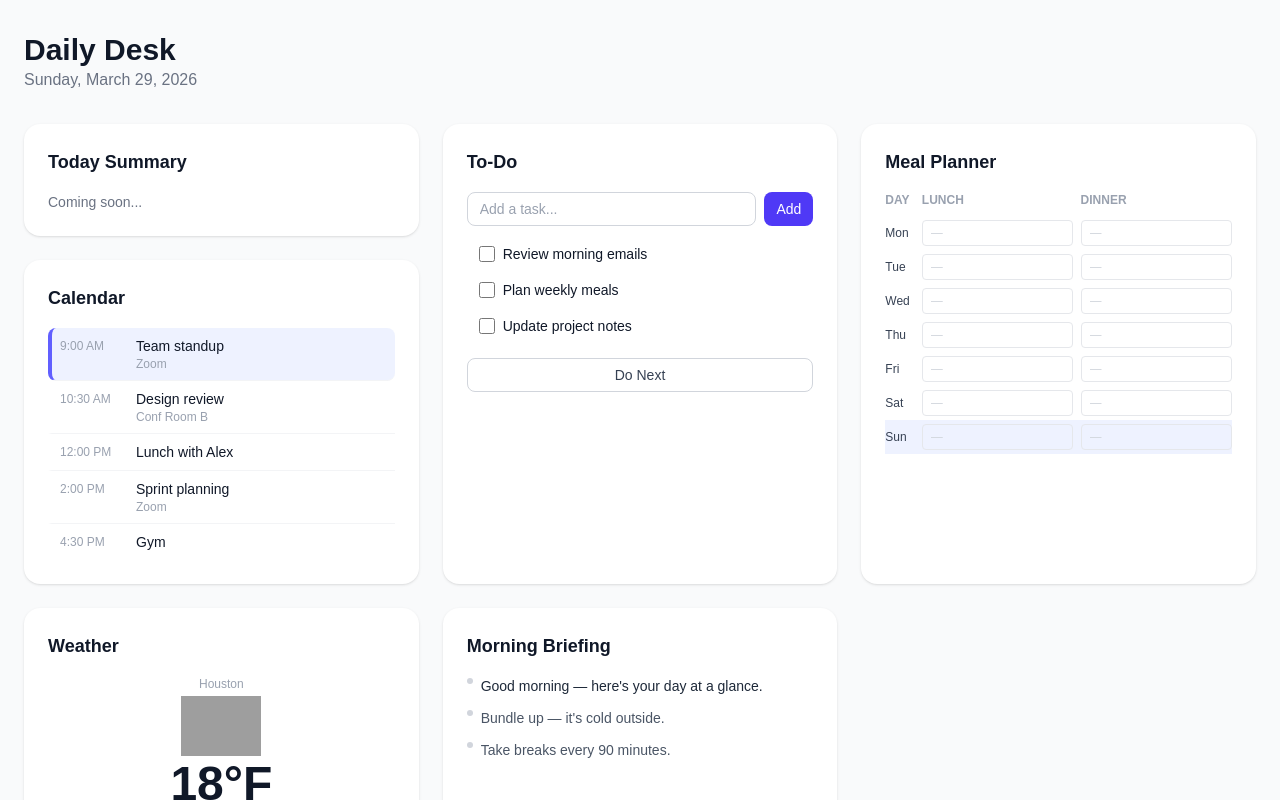
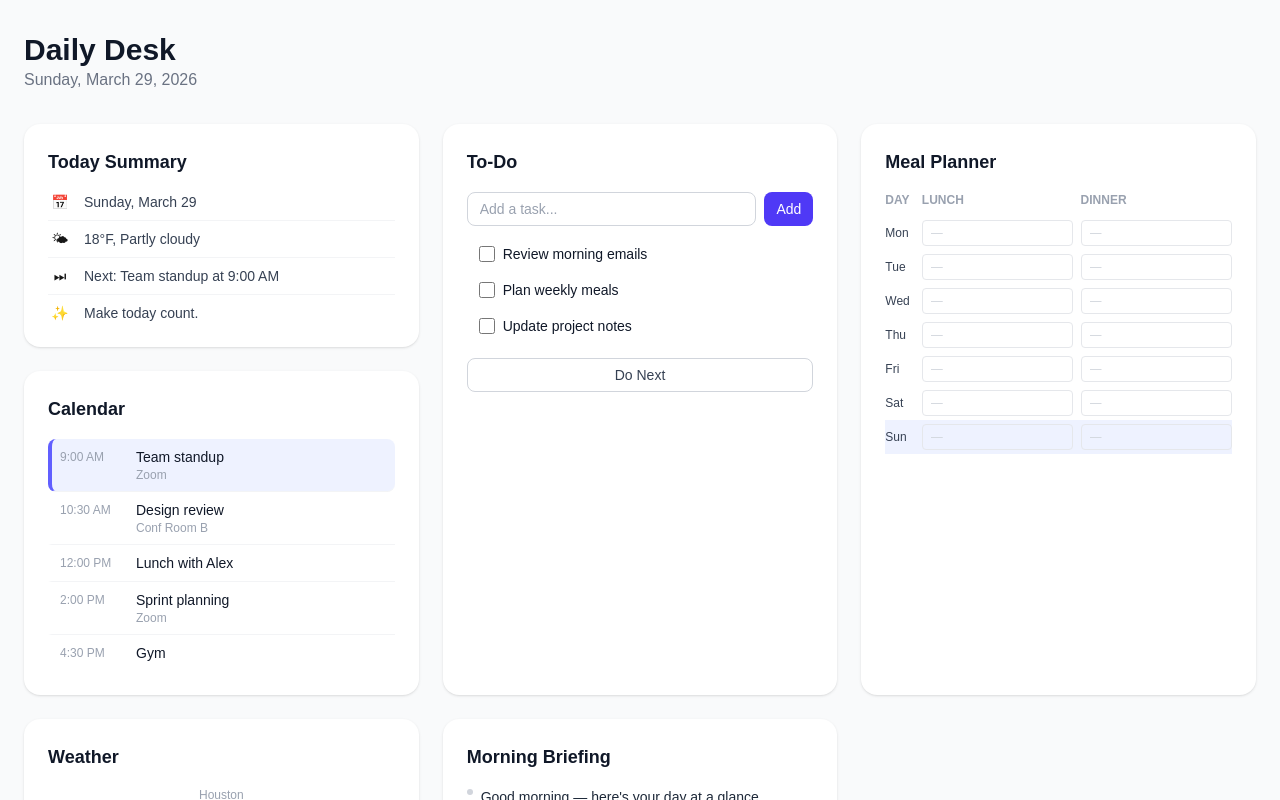
Before and after one commit to BryanLuu888/daily-desk, a Next.js app: page / in a window 1280 px wide. Shown: the top 800 px of the page. Built offline with nearby package versions, Linux system fonts and the light colour scheme; no server answers; grey boxes are pictures that could not be loaded.

Commit message:
feat: add Today Summary panel with weather, next event, and date overview
Co-Authored-By: Claude Opus 4.6 (1M context) <noreply@anthropic.com>

```diff
--- a/src/app/page.tsx
+++ b/src/app/page.tsx
@@ -5,6 +5,7 @@ import MealPlannerPanel from "@/components/panels/MealPlannerPanel";
 import WeatherPanel from "@/components/panels/WeatherPanel";
 import CalendarPanel from "@/components/panels/CalendarPanel";
 import MorningBriefingPanel from "@/components/panels/MorningBriefingPanel";
+import TodaySummaryPanel from "@/components/panels/TodaySummaryPanel";
 
 export default function Home() {
   return (
@@ -16,7 +17,7 @@ export default function Home() {
 
       <main className="mx-auto grid max-w-7xl grid-cols-1 gap-6 md:grid-cols-2 lg:grid-cols-3">
         <Panel title="Today Summary">
-          <p className="text-sm text-gray-500">Coming soon...</p>
+          <TodaySummaryPanel />
         </Panel>
 
         <Panel title="To-Do" className="row-span-2">
--- /dev/null
+++ b/src/components/panels/TodaySummaryPanel.tsx
@@ -0,0 +1,104 @@
+"use client";
+
+import { useState, useEffect } from "react";
+
+interface WeatherData {
+  temp: number;
+  description: string;
+}
+
+interface CalendarEvent {
+  time: string;
+  hour: number;
+  minute: number;
+  title: string;
+}
+
+const MOCK_EVENTS: CalendarEvent[] = [
+  { time: "9:00 AM", hour: 9, minute: 0, title: "Team standup" },
+  { time: "10:30 AM", hour: 10, minute: 30, title: "Design review" },
+  { time: "12:00 PM", hour: 12, minute: 0, title: "Lunch with Alex" },
+  { time: "2:00 PM", hour: 14, minute: 0, title: "Sprint planning" },
+  { time: "4:30 PM", hour: 16, minute: 30, title: "Gym" },
+];
+
+function getNextEvent(events: CalendarEvent[], now: Date): CalendarEvent | null {
+  const currentMinutes = now.getHours() * 60 + now.getMinutes();
+
+  for (const event of events) {
+    const eventMinutes = event.hour * 60 + event.minute;
+    if (eventMinutes > currentMinutes) {
+      return event;
+    }
+  }
+
+  return null;
+}
+
+function formatDate(date: Date): string {
+  return date.toLocaleDateString("en-US", {
+    weekday: "long",
+    month: "long",
+    day: "numeric",
+  });
+}
+
+export default function TodaySummaryPanel() {
+  const [weather, setWeather] = useState<WeatherData | null>(null);
+  const [nextEvent, setNextEvent] = useState<CalendarEvent | null | undefined>(
+    undefined
+  );
+
+  useEffect(() => {
+    fetch("/api/weather")
+      .then((res) => res.json())
+      .then((data: WeatherData) => setWeather(data))
+      .catch(() => setWeather(null));
+  }, []);
+
+  useEffect(() => {
+    function update() {
+      setNextEvent(getNextEvent(MOCK_EVENTS, new Date()));
+    }
+    update();
+    const interval = setInterval(update, 60_000);
+    return () => clearInterval(interval);
+  }, []);
+
+  const rows = [
+    {
+      label: "📅",
+      value: formatDate(new Date()),
+    },
+    {
+      label: "🌤",
+      value: weather
+        ? `${Math.round(weather.temp)}°F, ${weather.description}`
+        : "Loading...",
+    },
+    {
+      label: "⏭",
+      value:
+        nextEvent === undefined
+          ? "Loading..."
+          : nextEvent
+            ? `Next: ${nextEvent.title} at ${nextEvent.time}`
+            : "No more events today",
+    },
+    {
+      label: "✨",
+      value: "Make today count.",
+    },
+  ];
+
+  return (
+    <ul className="flex flex-col divide-y divide-gray-100">
+      {rows.map((row) => (
+        <li key={row.label} className="flex items-center gap-3 py-2 first:pt-0 last:pb-0">
+          <span className="w-6 shrink-0 text-center text-sm">{row.label}</span>
+          <span className="text-sm text-gray-700">{row.value}</span>
+        </li>
+      ))}
+    </ul>
+  );
+}
```
